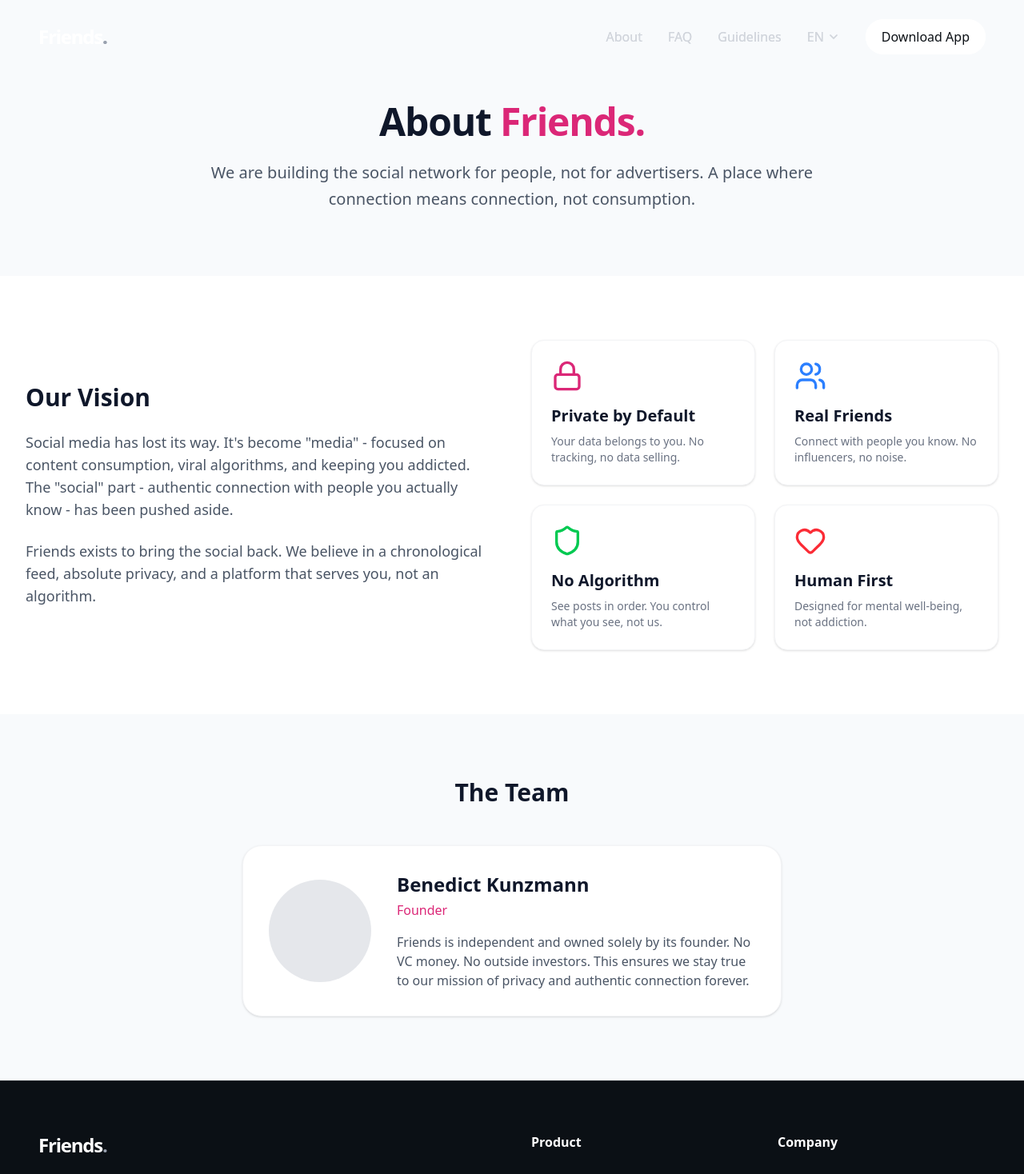
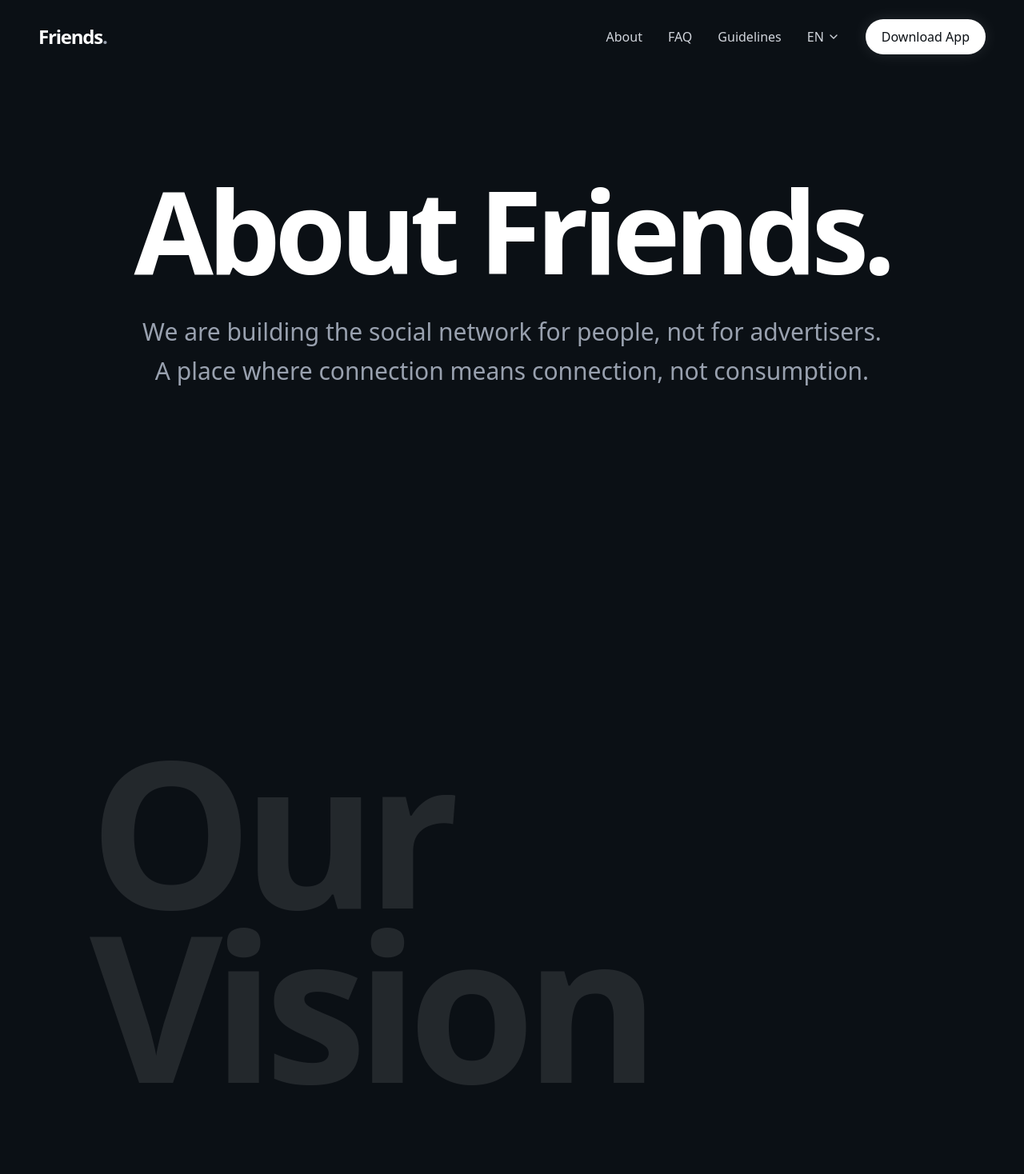
Before and after one commit to benekunzi/friends-website, a Next.js app: page /about in a window 1280 px wide. Shown: the top 1468 px of the page at 80% size. Built offline with nearby package versions, Linux system fonts and the light colour scheme.

Commit message:
Enhance AboutPage with smooth scrolling and GSAP animations for improved user engagement

```diff
--- a/src/app/about/page.tsx
+++ b/src/app/about/page.tsx
@@ -1,32 +1,147 @@
-import Navbar from "@/components/Navbar";
-import Footer from "@/components/Footer";
-import { Shield, Users, Heart, Lock } from "lucide-react";
+"use client";
+
+import React, { useEffect, useRef } from "react";
+import gsap from "gsap";
+import { ScrollTrigger } from "gsap/ScrollTrigger";
+import Lenis from "lenis";
+
+gsap.registerPlugin(ScrollTrigger);
 
 export default function AboutPage() {
+    const containerRef = useRef<HTMLDivElement>(null);
+    const lenisRef = useRef<Lenis | null>(null);
+
+    // Lenis Smooth Scrolling Integration
+    useEffect(() => {
+        const lenis = new Lenis({
+            duration: 1.2,
+            easing: (t) => Math.min(1, 1.001 - Math.pow(2, -10 * t)),
+            orientation: "vertical",
+            gestureOrientation: "vertical",
+            smoothWheel: true,
+            wheelMultiplier: 1,
+            touchMultiplier: 2,
+            infinite: false,
+        });
+        lenisRef.current = lenis;
+
+        lenis.on("scroll", ScrollTrigger.update);
+
+        gsap.ticker.add((time) => {
+            lenis.raf(time * 1000);
+        });
+
+        gsap.ticker.lagSmoothing(0);
+
+        return () => {
+            gsap.ticker.remove((time) => {
+                lenis.raf(time * 1000);
+            });
+            lenis.destroy();
+            lenisRef.current = null;
+        };
+    }, []);
+
+    useEffect(() => {
+        let ctx = gsap.context(() => {
+            // Vision Section Animation (Text Fill + Subtitle slide up)
+            const visionEl = document.getElementById("vision-section");
+            if (visionEl) {
+                const fillEl = visionEl.querySelector(".title-fill");
+                if (fillEl) {
+                    gsap.fromTo(
+                        fillEl,
+                        { clipPath: "inset(-50% 100% -50% -50%)" },
+                        {
+                            clipPath: "inset(-50% -50% -50% -50%)",
+                            ease: "none",
+                            scrollTrigger: {
+                                trigger: visionEl,
+                                start: "top 95%",
+                                end: "center 45%",
+                                scrub: 1,
+                            },
+                        }
+                    );
+                }
+
+                const titleWrap = visionEl.querySelector(".value-title-wrap");
+                if (titleWrap) {
+                    gsap.fromTo(
+                        titleWrap,
+                        { x: "5vw" }, // Starts slightly right-of-center
+                        {
+                            x: 0, // Moves naturally to the left edge
+                            ease: "none",
+                            scrollTrigger: {
+                                trigger: visionEl,
+                                start: "top 95%",
+                                end: "center 45%",
+                                scrub: 1,
+                            },
+                        }
+                    );
+                }
+
+                const subtitle = visionEl.querySelector(".value-desc");
+                if (subtitle) {
+                    gsap.fromTo(
+                        subtitle,
+                        { y: 60, x: "10vw", autoAlpha: 0 },
+                        {
+                            y: 0,
+                            x: 0,
+                            autoAlpha: 1,
+                            ease: "power3.out",
+                            scrollTrigger: {
+                                trigger: visionEl,
+                                start: "top 95%",
+                                end: "center 45%",
+                                scrub: 1,
+                            },
+                        }
+                    );
+                }
+            }
+        }, containerRef);
+
+        return () => ctx.revert();
+    }, []);
+
     return (
-        <main className="min-h-screen">
-            <Navbar />
-
+        <main ref={containerRef} className="min-h-screen bg-[#0b1015] text-white overflow-x-hidden pb-32">
             {/* Hero Section */}
-            <section className="pt-32 pb-20 bg-slate-50 dark:bg-slate-900/50">
-                <div className="container-custom text-center max-w-4xl">
-                    <h1 className="text-5xl font-bold mb-6 tracking-tight">
-                        About <span className="text-accent">Friends.</span>
+            <section className="min-h-[100dvh] flex flex-col items-center justify-center px-4 relative z-10 gap-8">
+                <h1 className="text-7xl md:text-[9rem] font-bold tracking-tighter text-center text-white leading-none">
+                    About Friends.
                 </h1>
-                    <p className="text-xl text-gray-600 dark:text-gray-300 leading-relaxed">
+                <p className="text-xl md:text-3xl text-gray-400 w-full px-4 sm:px-8 mb-24 text-center leading-relaxed">
                     We are building the social network for people, not for advertisers.
+                    <br />
                     A place where connection means connection, not consumption.
                 </p>
-                </div>
             </section>
 
-            {/* Vision & Values */}
-            <section className="py-20">
-                <div className="container-custom">
-                    <div className="grid md:grid-cols-2 gap-12 items-center">
-                        <div>
-                            <h2 className="text-3xl font-bold mb-6">Our Vision</h2>
-                            <div className="space-y-6 text-lg text-gray-600 dark:text-gray-400">
+            {/* Vision Section */}
+            <section className="py-32 px-4 w-full md:px-12 flex justify-start text-left overflow-hidden">
+                <div id="vision-section" className="flex w-full flex-col justify-center items-start">
+                    <div className="w-full">
+                        <div className="value-title-wrap inline-block">
+                            <div className="relative inline-block mb-6">
+                                {/* Dark/transparent base text that is always visible */}
+                                <h3 className="text-7xl font-semibold tracking-tighter text-white/10 sm:text-8xl md:text-[11rem] lg:text-[14rem] xl:text-[16rem] leading-[0.85]">
+                                    Our Vision
+                                </h3>
+                                {/* Bright white overlay text that fills in */}
+                                <h3
+                                    className="title-fill absolute left-0 top-0 h-full w-full text-7xl font-semibold tracking-tighter text-white sm:text-8xl md:text-[11rem] lg:text-[14rem] xl:text-[16rem] leading-[0.85]"
+                                    aria-hidden="true"
+                                >
+                                    Our Vision
+                                </h3>
+                            </div>
+                        </div>
+                        <div className="value-desc space-y-6 text-xl leading-relaxed text-gray-400 sm:text-2xl md:text-3xl lg:leading-[1.5] w-full mt-12 mb-32 opacity-0 max-w-7xl">
                             <p>
                                 Social media has lost its way. It&apos;s become &quot;media&quot; - focused on content consumption,
                                 viral algorithms, and keeping you addicted. The &quot;social&quot; part - authentic connection
@@ -38,55 +153,8 @@
                             </p>
                         </div>
                     </div>
-                        <div className="grid grid-cols-1 sm:grid-cols-2 gap-6">
-                            <div className="p-6 bg-white dark:bg-slate-800 rounded-2xl shadow-sm border border-gray-100 dark:border-slate-700">
-                                <Lock className="w-10 h-10 text-accent mb-4" />
-                                <h3 className="font-bold text-xl mb-2">Private by Default</h3>
-                                <p className="text-gray-500 text-sm">Your data belongs to you. No tracking, no data selling.</p>
-                            </div>
-                            <div className="p-6 bg-white dark:bg-slate-800 rounded-2xl shadow-sm border border-gray-100 dark:border-slate-700">
-                                <Users className="w-10 h-10 text-blue-500 mb-4" />
-                                <h3 className="font-bold text-xl mb-2">Real Friends</h3>
-                                <p className="text-gray-500 text-sm">Connect with people you know. No influencers, no noise.</p>
-                            </div>
-                            <div className="p-6 bg-white dark:bg-slate-800 rounded-2xl shadow-sm border border-gray-100 dark:border-slate-700">
-                                <Shield className="w-10 h-10 text-green-500 mb-4" />
-                                <h3 className="font-bold text-xl mb-2">No Algorithm</h3>
-                                <p className="text-gray-500 text-sm">See posts in order. You control what you see, not us.</p>
-                            </div>
-                            <div className="p-6 bg-white dark:bg-slate-800 rounded-2xl shadow-sm border border-gray-100 dark:border-slate-700">
-                                <Heart className="w-10 h-10 text-red-500 mb-4" />
-                                <h3 className="font-bold text-xl mb-2">Human First</h3>
-                                <p className="text-gray-500 text-sm">Designed for mental well-being, not addiction.</p>
-                            </div>
-                        </div>
-                    </div>
                 </div>
             </section>
-
-            {/* Team Section */}
-            <section className="py-20 bg-slate-50 dark:bg-slate-900/50">
-                <div className="container-custom max-w-4xl text-center">
-                    <h2 className="text-3xl font-bold mb-12">The Team</h2>
-                    <div className="bg-white dark:bg-slate-800 p-8 rounded-3xl shadow-sm border border-gray-100 dark:border-slate-700 inline-block text-left">
-                        <div className="flex flex-col md:flex-row items-center gap-8">
-                            <div className="w-32 h-32 bg-gray-200 rounded-full overflow-hidden flex-shrink-0">
-                                {/* Placeholder for Benedict's image if available, otherwise gray circle */}
-                            </div>
-                            <div>
-                                <h3 className="text-2xl font-bold mb-1">Benedict Kunzmann</h3>
-                                <p className="text-accent font-medium mb-4">Founder</p>
-                                <p className="text-gray-600 dark:text-gray-400 max-w-md">
-                                    Friends is independent and owned solely by its founder. No VC money. No outside investors.
-                                    This ensures we stay true to our mission of privacy and authentic connection forever.
-                                </p>
-                            </div>
-                        </div>
-                    </div>
-                </div>
-            </section>
-
-            <Footer />
         </main>
     );
 }
```
Lines whose indentation alone changed are shown as unchanged.
